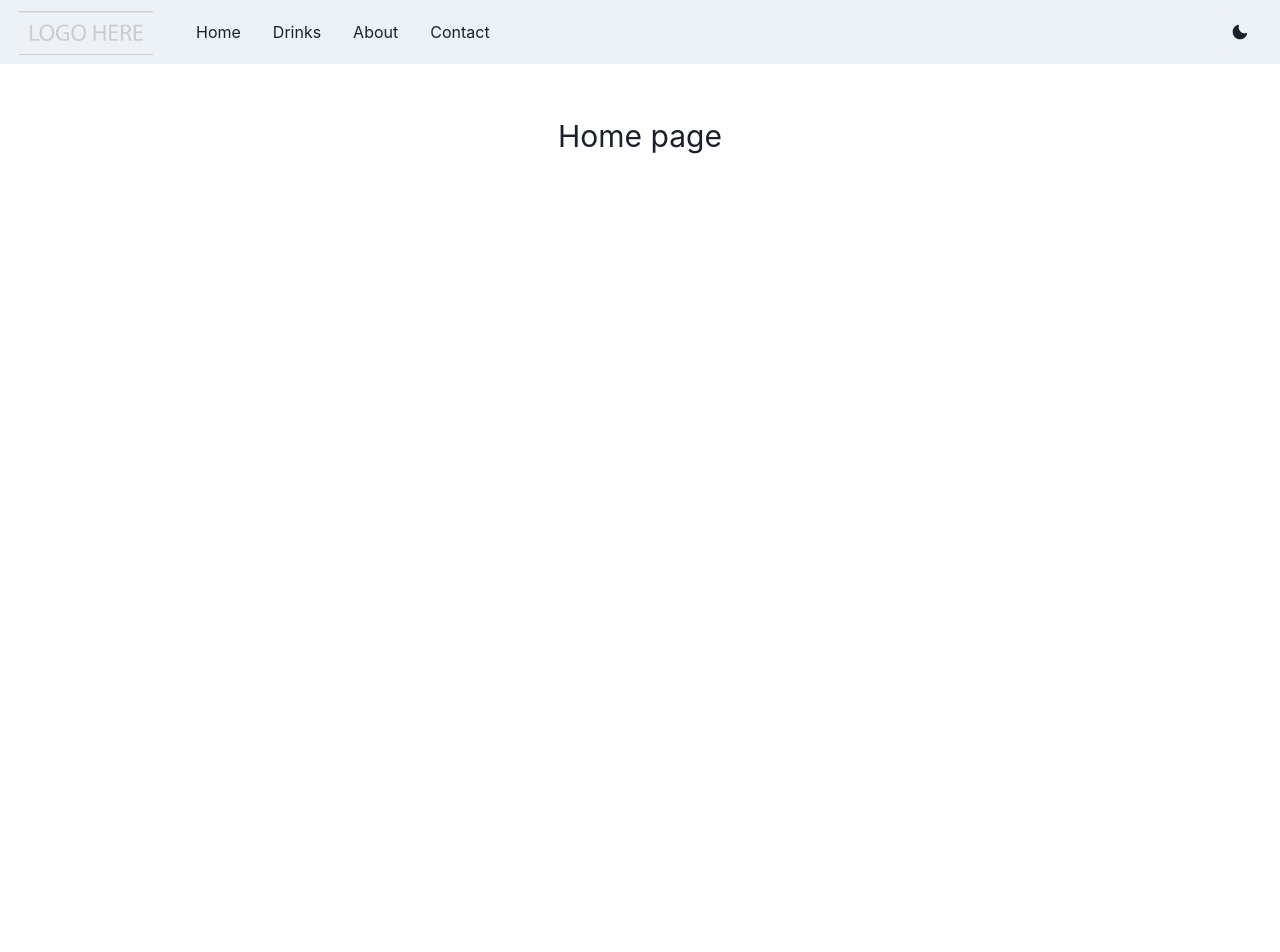
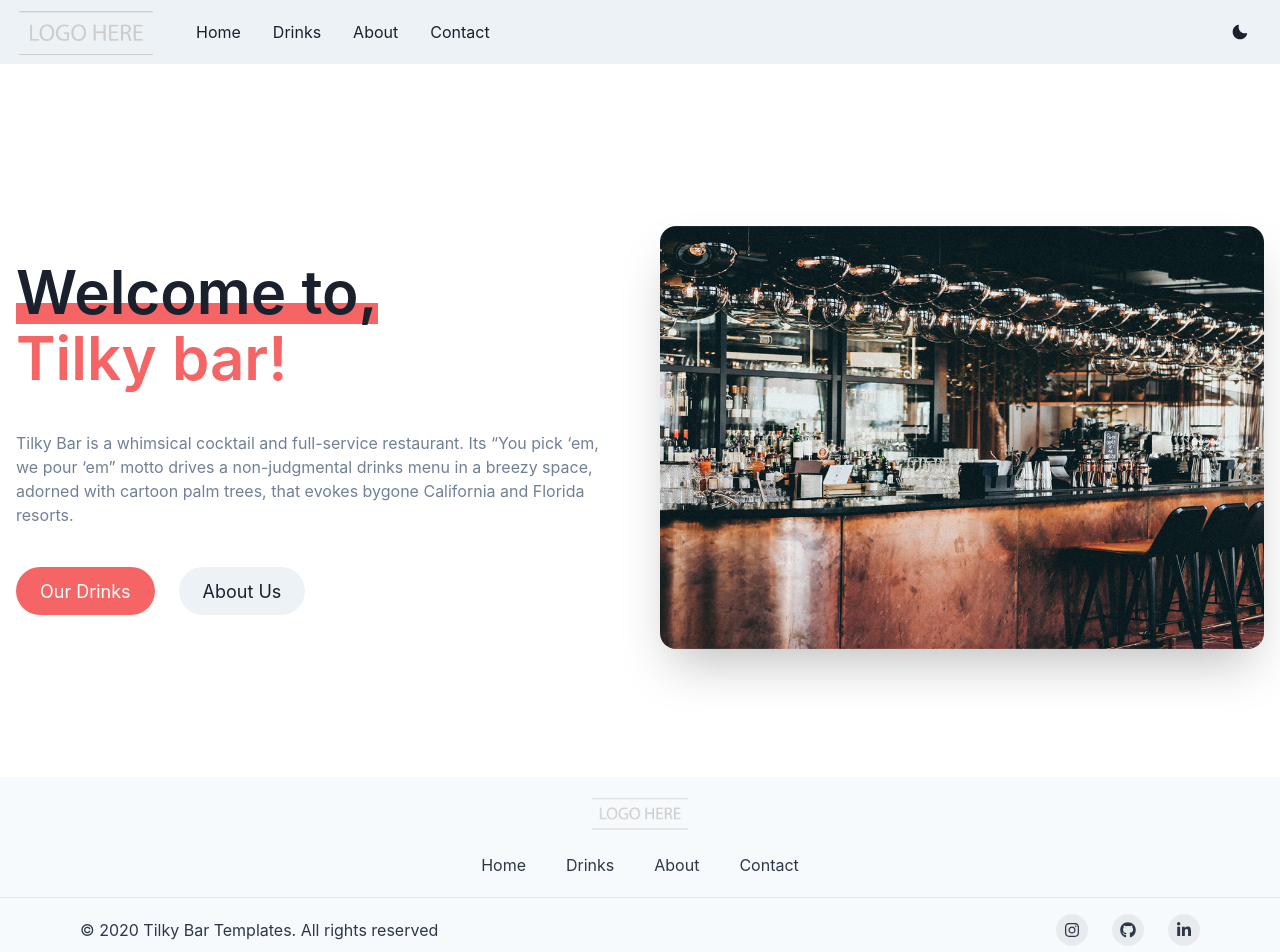
Before and after one commit to mertesnn/bar, a React (Create React App) app: page / in a window 1280 px wide. Shown: the top 952 px of the page. Before the commit the page ends 800 px from the top, so only its background shows below. Built offline with nearby package versions, Linux system fonts and the light colour scheme.

Commit message:
Footer and Home page added.

```diff
--- a/package.json
+++ b/package.json
@@ -17,6 +17,7 @@
     "framer-motion": "^5.6.0",
     "react": "^17.0.2",
     "react-dom": "^17.0.2",
+    "react-icons": "^4.3.1",
     "react-router-dom": "^6.2.1",
     "react-scripts": "5.0.0",
     "typescript": "^4.5.5",
--- a/public/index.html
+++ b/public/index.html
@@ -9,7 +9,7 @@
   <meta name="description" content="Web site created using create-react-app" />
   <link rel="apple-touch-icon" href="%PUBLIC_URL%/logo192.png" />
   <link rel="manifest" href="%PUBLIC_URL%/manifest.json" />
-  <title>Bar</title>
+  <title>Tilky Bar</title>
 </head>
 
 <body>
--- a/src/App.tsx
+++ b/src/App.tsx
@@ -8,6 +8,7 @@ import {
   Routes,
   Route
 } from 'react-router-dom';
+import Footer from './Companents/Footer';
 
 const App = () => {
   return (
@@ -19,6 +20,7 @@ const App = () => {
         <Route path='/about' element={<About />}></Route>
         <Route path='/contact' element={<Contact />}></Route>
       </Routes>
+      <Footer />
     </BrowserRouter>
   );
 }
--- /dev/null
+++ b/src/Companents/Footer.tsx
@@ -0,0 +1,127 @@
+import Logo from '../Images/logo-placeholder.png';
+import { Link } from 'react-router-dom';
+import {
+    Box,
+    chakra,
+    Container,
+    Stack,
+    Text,
+    useColorModeValue,
+    VisuallyHidden,
+    Image,
+    useColorMode
+} from '@chakra-ui/react';
+import { FaInstagram, FaGithub, FaLinkedinIn } from 'react-icons/fa';
+import { ReactNode } from 'react';
+
+const Links = [
+    {
+        text: 'Home',
+        to: '/'
+    },
+    {
+        text: 'Drinks',
+        to: '/drinks'
+    },
+    {
+        text: 'About',
+        to: '/about'
+    },
+    {
+        text: 'Contact',
+        to: '/contact'
+    }
+];
+
+const SocialButton = ({
+    children,
+    label,
+    href,
+}: {
+    children: ReactNode;
+    label: string;
+    href: string;
+}) => {
+    return (
+        <chakra.button
+            bg={useColorModeValue('blackAlpha.100', 'whiteAlpha.100')}
+            rounded={'full'}
+            w={8}
+            h={8}
+            cursor={'pointer'}
+            as={'a'}
+            href={href}
+            target={'_blank'}
+            display={'inline-flex'}
+            alignItems={'center'}
+            justifyContent={'center'}
+            transition={'background 0.3s ease'}
+            _hover={{
+                bg: useColorModeValue('blackAlpha.200', 'whiteAlpha.200'),
+            }}>
+            <VisuallyHidden>{label}</VisuallyHidden>
+            {children}
+        </chakra.button>
+    );
+};
+
+const Footer = () => {
+    const { colorMode } = useColorMode();
+    return (
+        <Box
+            mt={4}
+            bg={useColorModeValue('gray.50', 'gray.900')}
+            color={useColorModeValue('gray.700', 'gray.200')}>
+            <Container
+                as={Stack}
+                maxW={'6xl'}
+                py={4}
+                spacing={4}
+                justify={'center'}
+                align={'center'}>
+                <Image
+                    w='100px'
+                    src={Logo} />
+                <Stack direction={'row'} spacing={6}>
+                    {Links.map((link, index) => (
+                        <Link
+                            to={link.to}
+                            key={index}
+                            className={colorMode === 'light' ? 'navLinkLight' : 'navLinkDark'}>
+                            {link.text}
+                        </Link>
+                    ))}
+                </Stack>
+            </Container>
+
+            <Box
+                borderTopWidth={1}
+                borderStyle={'solid'}
+                borderColor={useColorModeValue('gray.200', 'gray.700')}>
+                <Container
+                    as={Stack}
+                    maxW={'6xl'}
+                    py={4}
+                    direction={{ base: 'column', md: 'row' }}
+                    spacing={4}
+                    justify={{ base: 'center', md: 'space-between' }}
+                    align={{ base: 'center', md: 'center' }}>
+                    <Text>© 2020 Tilky Bar Templates. All rights reserved</Text>
+                    <Stack direction={'row'} spacing={6}>
+                        <SocialButton label={'Instagram'} href={'https://www.instagram.com/mertesen__/'}>
+                            <FaInstagram />
+                        </SocialButton>
+                        <SocialButton label={'Github'} href={'https://github.com/mertesnn/'}>
+                            <FaGithub />
+                        </SocialButton>
+                        <SocialButton label={'LinkedIn'} href={'https://www.linkedin.com/in/mert-esen/'}>
+                            <FaLinkedinIn />
+                        </SocialButton>
+                    </Stack>
+                </Container>
+            </Box>
+        </Box>
+    );
+}
+
+export default Footer;
--- a/src/Companents/Nav.tsx
+++ b/src/Companents/Nav.tsx
@@ -84,6 +84,20 @@ const Nav = () => {
                         </Stack>
                     </Flex>
                 </Flex>
+                {isOpen ? (
+                    <Box pb={4} display={{ md: 'none' }}>
+                        <Stack as={'nav'} spacing={4}>
+                            {Links.map((link, index) => (
+                                <Route
+                                    to={link.to}
+                                    key={index}
+                                    className={colorMode === 'light' ? 'navLinkLight' : 'navLinkDark'}>
+                                    {link.text}
+                                </Route>
+                            ))}
+                        </Stack>
+                    </Box>
+                ) : null}
             </Box>
             <Center height='50px'></Center>
         </>
--- a/src/Pages/Home.tsx
+++ b/src/Pages/Home.tsx
@@ -1,16 +1,107 @@
+import BarHome from '../Images/bar-home.jpg';
+import { Link } from 'react-router-dom';
 import {
     Container,
-    Text
+    Stack,
+    Flex,
+    Box,
+    Heading,
+    Text,
+    Button,
+    Image
 } from '@chakra-ui/react';
 
-const Home = () => {
+export default function Home() {
     return (
-        <Container maxW='container.xl' centerContent>
-            <Text fontSize='3xl'>
-                Home page
-            </Text>
+        <Container maxW={'7xl'}>
+            <Stack
+                align={'center'}
+                spacing={{ base: 8, md: 10 }}
+                py={{ base: 20, md: 28 }}
+                direction={{ base: 'column', md: 'row' }}>
+                <Stack flex={1} spacing={{ base: 5, md: 10 }}>
+                    <Heading
+                        lineHeight={1.1}
+                        fontWeight={600}
+                        fontSize={{ base: '3xl', sm: '4xl', lg: '6xl' }}>
+                        <Text
+                            as={'span'}
+                            position={'relative'}
+                            _after={{
+                                content: "''",
+                                width: 'full',
+                                height: '30%',
+                                position: 'absolute',
+                                bottom: 1,
+                                left: 0,
+                                bg: 'red.400',
+                                zIndex: -1,
+                            }}>
+                            Welcome to,
+                        </Text>
+                        <br />
+                        <Text as={'span'} color={'red.400'}>
+                            Tilky bar!
+                        </Text>
+                    </Heading>
+                    <Text color={'gray.500'}>
+                        Tilky Bar is a whimsical cocktail and full-service restaurant. Its
+                        “You pick ‘em, we pour ‘em” motto drives a non-judgmental drinks menu
+                        in a breezy space, adorned with cartoon palm trees, that evokes bygone
+                        California and Florida resorts.
+                    </Text>
+                    <Stack
+                        spacing={{ base: 4, sm: 6 }}
+                        direction={{ base: 'column', sm: 'row' }}>
+                        <Link to='drinks'>
+                            <Button
+                                rounded={'full'}
+                                size={'lg'}
+                                fontWeight={'normal'}
+                                px={6}
+                                colorScheme={'red'}
+                                bg={'red.400'}
+                                _hover={{ bg: 'red.500' }}>
+                                Our Drinks
+                            </Button>
+                        </Link>
+                        <Link to='about'>
+                            <Button
+                                rounded={'full'}
+                                size={'lg'}
+                                fontWeight={'normal'}
+                                px={6}
+                            >
+                                About Us
+                            </Button>
+                        </Link>
+                    </Stack>
+                </Stack>
+                <Flex
+                    flex={1}
+                    justify={'center'}
+                    align={'center'}
+                    position={'relative'}
+                    w={'full'}>
+
+                    <Box
+                        position={'relative'}
+                        rounded={'2xl'}
+                        boxShadow={'2xl'}
+                        width={'full'}
+                        overflow={'hidden'}>
+
+                        <Image
+                            alt={'Hero Image'}
+                            fit={'cover'}
+                            align={'center'}
+                            w={'100%'}
+                            h={'100%'}
+                            src={BarHome}
+                        />
+                    </Box>
+                </Flex>
+            </Stack>
         </Container>
     );
 }
-
-export default Home;
```
Also changed, not shown: src/Images/bar-home.jpg (added), 1 other file (tests, documents, lock files or other folders).
